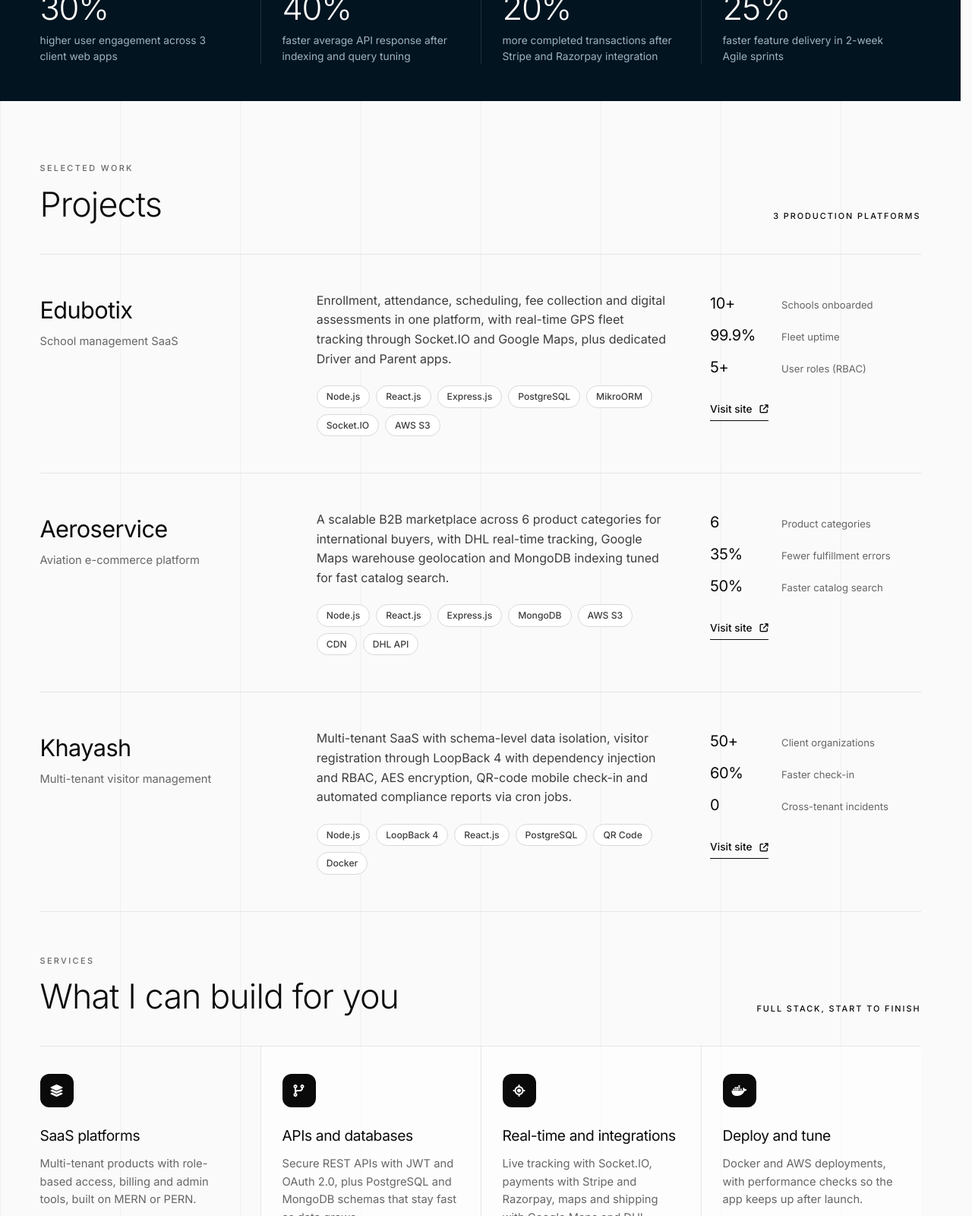
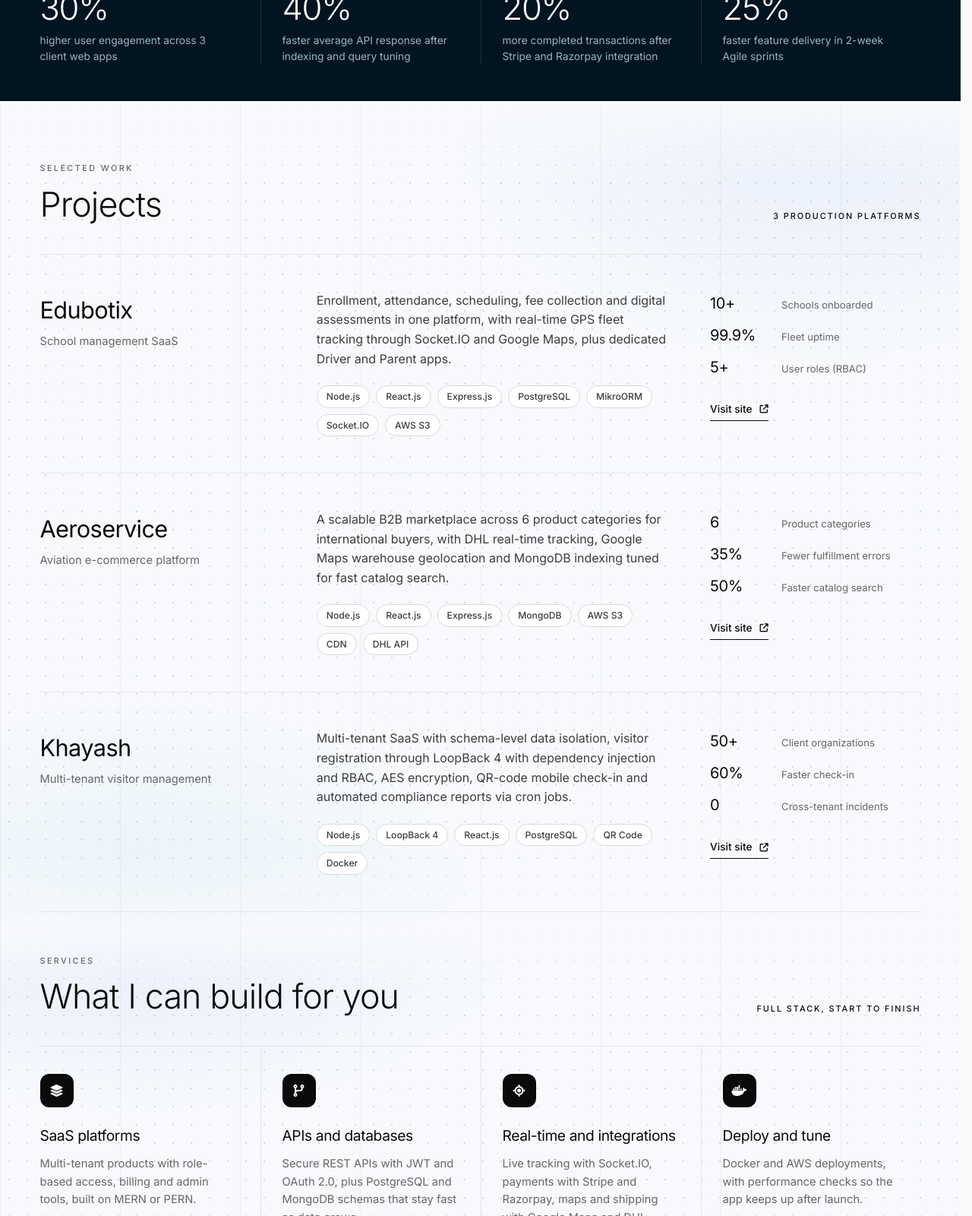
Before and after one commit to Sathishmadesh12/sathish-portfolio, a website: page public/index.html in a window 1280 px wide. Shown: the part 860-2460 px from the top of the page at 76% size. Drawn offline with Linux system fonts and the light colour scheme.

Commit message:
Update style.css

```diff
--- a/public/style.css
+++ b/public/style.css
@@ -656,3 +656,29 @@ body.menu-open .wx{ opacity:0; visibility:hidden; pointer-events:none; }
    ========================================================= */
 html{ scroll-behavior:auto; }
 .hero.hero-off .hero-media::before{ animation-play-state:paused; }
+
+/* =========================================================
+   CORPORATE BACKGROUND ON LIGHT SECTIONS
+   clean cool-white + soft blue glow + fine dot grid
+   (Projects, Services, About, Experience, FAQ, Contact, Footer)
+   ========================================================= */
+.light.grid-bg{ isolation:isolate; background:#f7f9fc; }
+.light.grid-bg::after{
+   content:''; position:absolute; inset:0; z-index:-1; pointer-events:none;
+   background:
+      radial-gradient(ellipse 55% 45% at var(--wx, 50%) 0%, rgba(40,110,255,.075) 0%, rgba(40,110,255,0) 70%),
+      radial-gradient(ellipse 50% 40% at calc(100% - var(--wx, 50%)) 100%, rgba(0,170,210,.07) 0%, rgba(0,170,210,0) 70%),
+      radial-gradient(circle, rgba(2,20,32,.14) 1px, transparent 1.5px) 0 0 / 24px 24px;
+   -webkit-mask-image:linear-gradient(to bottom, transparent 0%, #000 10%, #000 90%, transparent 100%);
+           mask-image:linear-gradient(to bottom, transparent 0%, #000 10%, #000 90%, transparent 100%);
+}
+#projects{ --wx:85%; }
+#services{ --wx:15%; }
+#about{ --wx:50%; }
+#experience{ --wx:90%; }
+#faq{ --wx:10%; }
+#contact{ --wx:80%; }
+.footer.light{ --wx:20%; }
+
+/* service cards: see-through so the wave shows evenly */
+.svc article, .svc article:first-child, .svc article:nth-child(odd){ background:transparent; }
```
